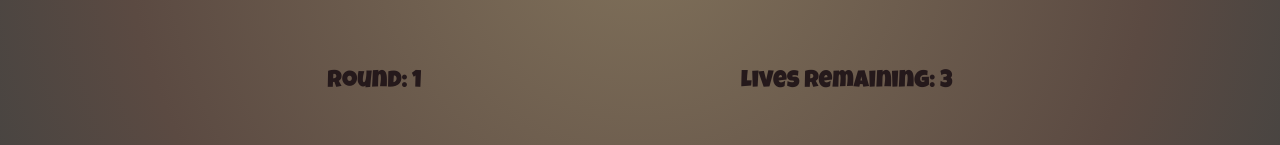
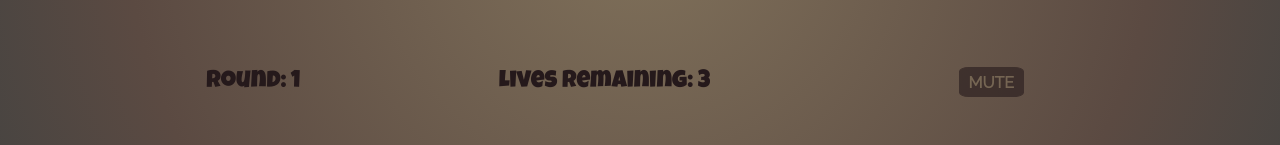
Before and after one commit to csgill32/Game-Project, a plain HTML site: page index.html in a window 1280 px wide. Shown: the part 510-655 px from the top of the page. Drawn offline with nearby package versions, Linux system fonts and the light colour scheme; grey boxes are pictures that could not be loaded.

Commit message:
added mute button

```diff
--- a/index.html
+++ b/index.html
@@ -22,7 +22,7 @@
             <iframe src="https://giphy.com/embed/KziKCpvrGngHbYjaUF" width="480" height="270" frameBorder="0"
                 class="giphy-embed" allowFullScreen></iframe>
             <h3 class='swirl-in-fwd'>YOU WON!</h3>
-            <button>PLAY AGAIN</button>
+            <button class='replay'>PLAY AGAIN</button>
         </div>
 
         <section class="upper-stuff">
@@ -36,13 +36,14 @@
                 <li>Complete all 3 rounds to win</li>
             </aside>
         </section>
+
     </header>
 
     <section class="scoreboard">
         <span id="round">Round: 1</span>
         <span id="lives">Lives Remaining: 3</span>
+        <button class='mute'>MUTE</button>
     </section>
-
 
 </body>
 
--- a/scripts/app.js
+++ b/scripts/app.js
@@ -120,6 +120,20 @@ $section.on('click', 'article', handleClick);
 //     noSoup.play();
 // }
 
-$('button').click(function () {
+$('button.replay').click(function () {
     location.reload(true);
 });
+
+$('button.mute').click(function () {
+    noSoup.muted = true | false;
+    wantBread.muted = true | false;
+})
+
+// const $muteButton = $('button.mute');
+// $muteButton.on('click', function (mute) {
+//     if (Audio.muted) {
+//         Audio.muted = false;
+//     } else {
+//         Audio.muted = true;
+//     }
+// })
--- a/styles/style.css
+++ b/styles/style.css
@@ -162,6 +162,20 @@ button {
     border-radius: 15%;
     font-family: 'Raleway', sans-serif;
     font-size: 1.05em;
+    font-weight: bold;
+    color: rgb(129,114,91);
+    border: 1px solid rgb(37, 25, 27);
+    background: rgb(37, 25, 27);
+    opacity: .6;
+}
+
+button.mute {
+    margin: 50px;
+    height: 30px;
+    width: 65px;
+    border-radius: 15%;
+    font-family: 'Raleway', sans-serif;
+    font-size: medium;
     font-weight: bold;
     color: rgb(129,114,91);
     border: 1px solid rgb(37, 25, 27);
```
